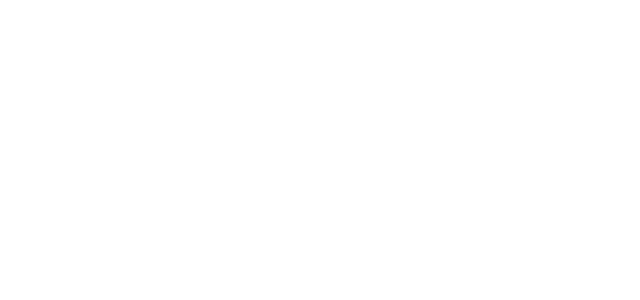
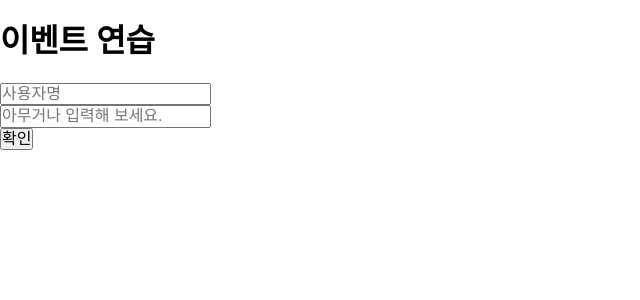
Before and after one commit to gomdori2/react-basic, a React (Create React App) app: page / in a window 1280 px wide. Shown: the top 300 px of the page, without its empty margins (0-640 px from the left). Built offline with nearby package versions, Linux system fonts and the light colour scheme.

Commit message:
docs : 함수 컴포넌트 이벤트

```diff
--- a/src/Main.js
+++ b/src/Main.js
@@ -1,48 +1,58 @@
 import React, { useState } from "react";
 
+// 두가지 변수명으로 많이 적는다.
+const initState = {
+  username: "",
+  message: "",
+};
+// const initialState = {};
+
 const Main = () => {
-  const object = { a: 1, b: 2, c: 3 };
-  // 스프레드
-  const nextObject = { ...object, b: 5, d: 5 }; // object 사본을 만들어서 b 값만 덮어쓴다.
-  console.log(object);
-  console.log(nextObject);
+  const [memberInfo, setMemberInfo] = useState(initState);
+  const { username, message } = memberInfo;
 
-  const array = [
-    {
-      id: 1,
-      value: true,
-    },
-    {
-      id: 2,
-      value: true,
-    },
-    {
-      id: 3,
-      value: false,
-    },
-    {
-      id: 4,
-      value: true,
-    },
-    {
-      id: 5,
-      value: false,
-    },
-  ];
-  // 새항목 추가
-  let nextArray = array.concat({ id: 6 });
-  console.log(nextArray);
+  const onChange = event => {
+    const nextMemberInfo = {
+      ...memberInfo, // 기존의 정보 내용을 이자리에 복사한 뒤
+      [event.target.name]: event.target.value, // 원하는 값을 덮어 씌우기
+    };
+    setMemberInfo(nextMemberInfo);
+  };
 
-  nextArray = nextArray.filter(item => item.id !== 2);
-  console.log(nextArray);
+  const onKeyPress = event => {
+    if (event.key === "Enter") {
+      onClick();
+    }
+    console.log("버튼이다");
+  };
 
-  // id가 1인 항목의 value를 false
-  // 불변성 유지를 위해 스프레드 연산자 사용(...item)
-  nextArray = nextArray.map(item =>
-    item.id === 1 ? { ...item, value: false } : item,
+  const onClick = () => {
+    alert(`${username} : ${message}`);
+    setMemberInfo(initState);
+  };
+  return (
+    // 리액트에선 태그 무조건 닫아야함.
+    <div style={{ width: "182px" }}>
+      <h1>이벤트 연습</h1>
+      <input
+        type="text"
+        name="username"
+        placeholder="사용자명"
+        value={username}
+        onChange={onChange}
+      />
+      <br></br>
+      <input
+        type="text"
+        name="message"
+        placeholder="아무거나 입력해 보세요."
+        value={message}
+        onChange={onChange}
+        onKeyUp={onKeyPress}
+      />
+      <br />
+      <button onClick={onClick}>확인</button>
+    </div>
   );
-  console.log(nextArray);
-
-  return <div></div>;
 };
 export default Main;
```
Also changed, not shown: 1 other file (tests, documents, lock files or other folders).
